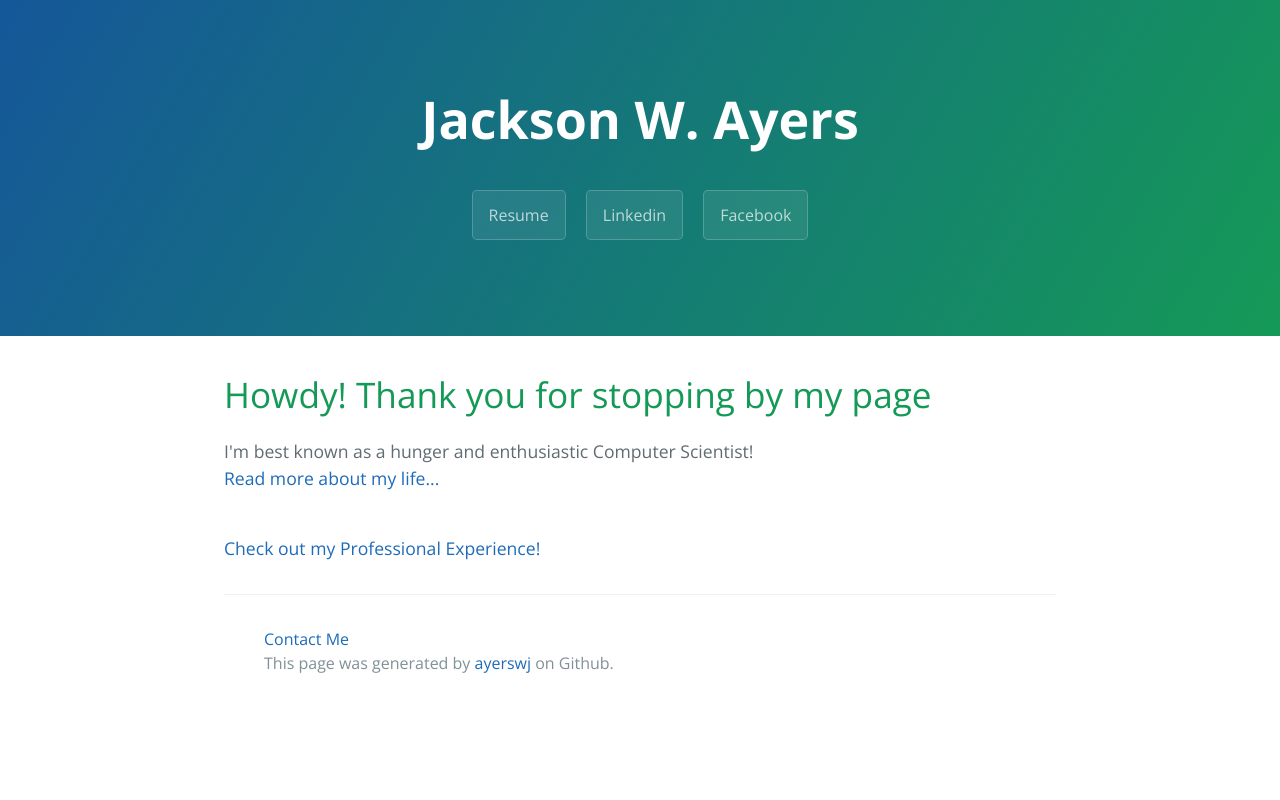
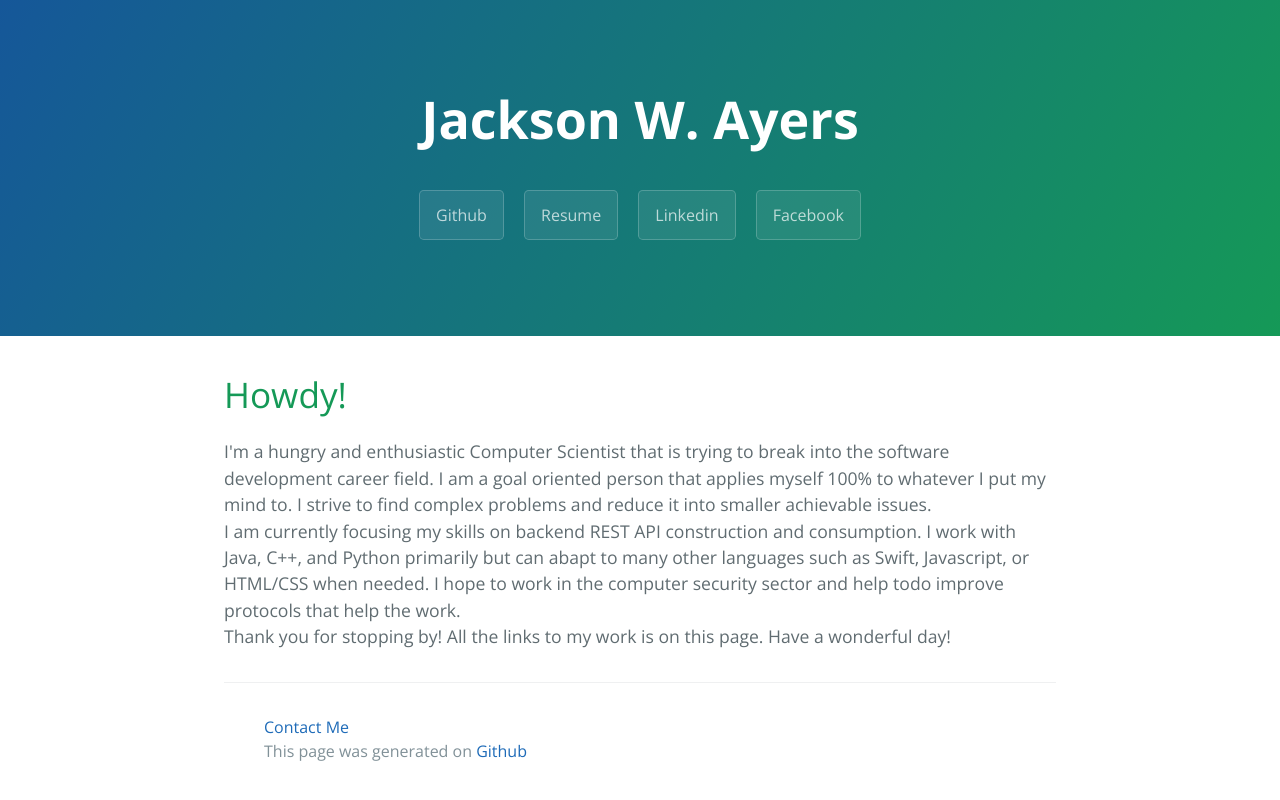
Before and after one commit to ayerswj/ayerswj.github.io, a Jekyll site: the page built from index.html, in a window 1280 px wide. Shown: the top 800 px of the page. Built offline with Jekyll 4.4.1, drawn with Linux system fonts in a browser that asks for light colours; the repository's description, which GitHub fills in, is left out.

Commit message:
streamlined experience

```diff
--- a/_layouts/default.html
+++ b/_layouts/default.html
@@ -28,10 +28,10 @@
         <a href="{{ site.github.repository_url }}" class="btn">View on GitHub</a>
       {% endif %}
       {% if site.show_downloads %}
+        <a href="https://www.github.com/ayerswj" class="btn">Github</a>
         <a href="https://drive.google.com/file/d/1ZSe5SeTKl5VkQsl74KE5R6rm_wltu-Xr/view?usp=sharing" class="btn">Resume</a>
         <a href="https://www.linkedin.com/in/ayerswj" class="btn">Linkedin</a>
         <a href="https://www.facebook.com/ayerswj" class="btn">Facebook</a>
-
       {% endif %}
 
     </header>
@@ -45,7 +45,7 @@
         {% endif %}
         <ul>
         <span class="site-footer-contact"><a href="ayerswjackson@gmail.com">Contact Me</a></span><br>
-        <span class="site-footer-credits">This page was generated by <a href="https://github.com/ayerswj">ayerswj</a> on Github.</span>
+        <span class="site-footer-credits">This page was generated on <a href="https://github.com/ayerswj">Github</a></span>
         </ul>
       </footer>
     </main>
--- a/index.html
+++ b/index.html
@@ -4,8 +4,14 @@ title: Jackson W. Ayers
 ---
 
 		<div class="blurb">
-			<h1>Howdy! Thank you for stopping by my page</h1>
-			<p>I'm best known as a hunger and enthusiastic Computer Scientist!
-				<br> <a href="/about">Read more about my life...</a></p>
-				<br> <a href="/experience">Check out my Professional Experience!</a><p>
+			<h1>Howdy!</h1>
+			<p>I'm a hungry and enthusiastic Computer Scientist that is trying to break into the
+				software development career field.  I am a goal oriented person that applies myself 100% to
+				whatever I put my mind to.  I strive to find complex problems and reduce it into smaller
+				achievable issues.
+				<br> I am currently focusing my skills on backend REST API construction and consumption.
+				I work with Java, C++, and Python primarily but can abapt to many other languages such as
+				Swift, Javascript, or HTML/CSS when needed.  I hope to work in the computer security sector and help todo
+				improve protocols that help the work.
+				<br> Thank you for stopping by! All the links to my work is on this page.  Have a wonderful day!
 		</div>
```
Also changed, not shown: about/index.html (deleted, +0 -12 lines), experience/index.html (deleted, +0 -23 lines), README.md.
